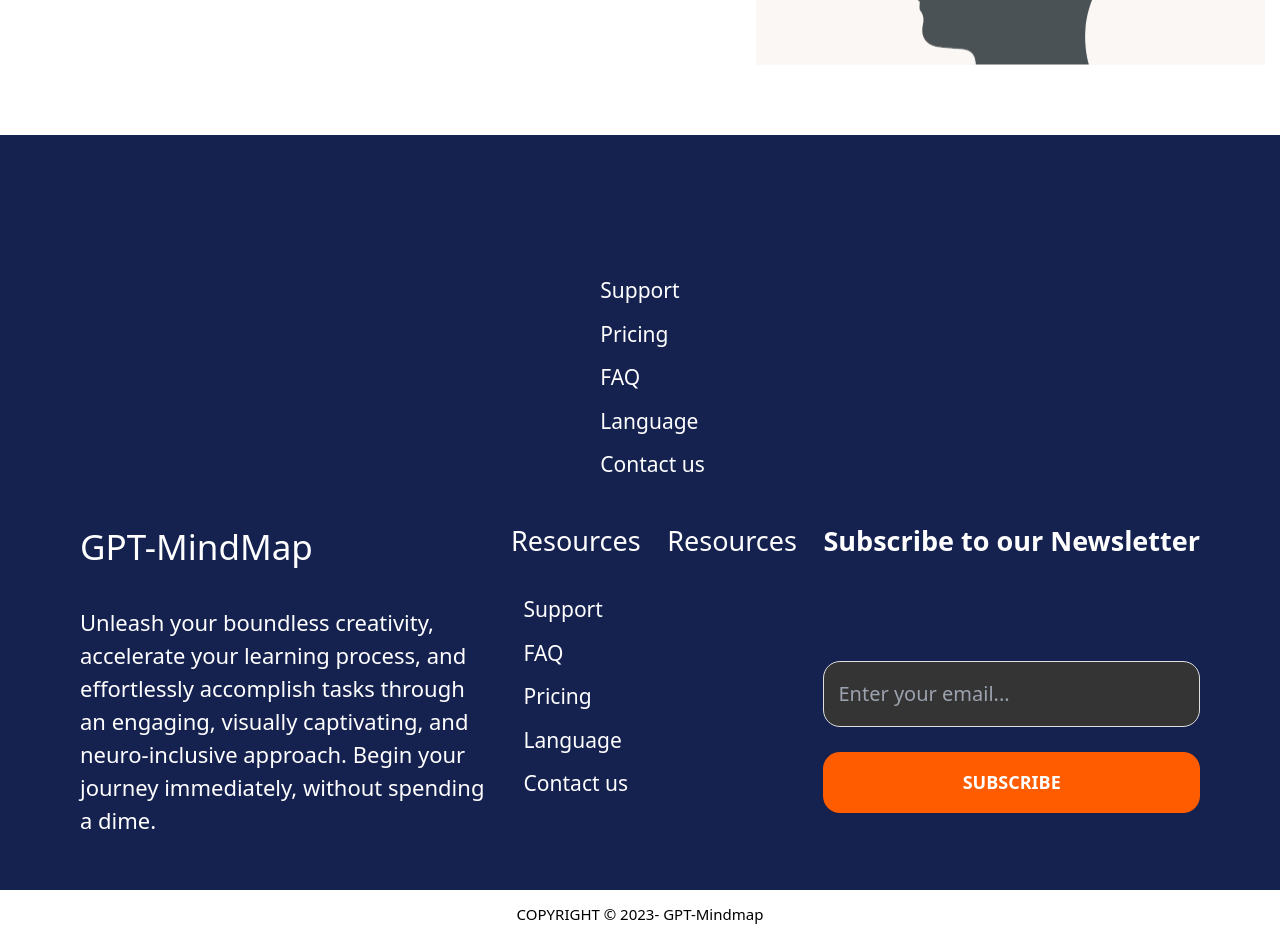
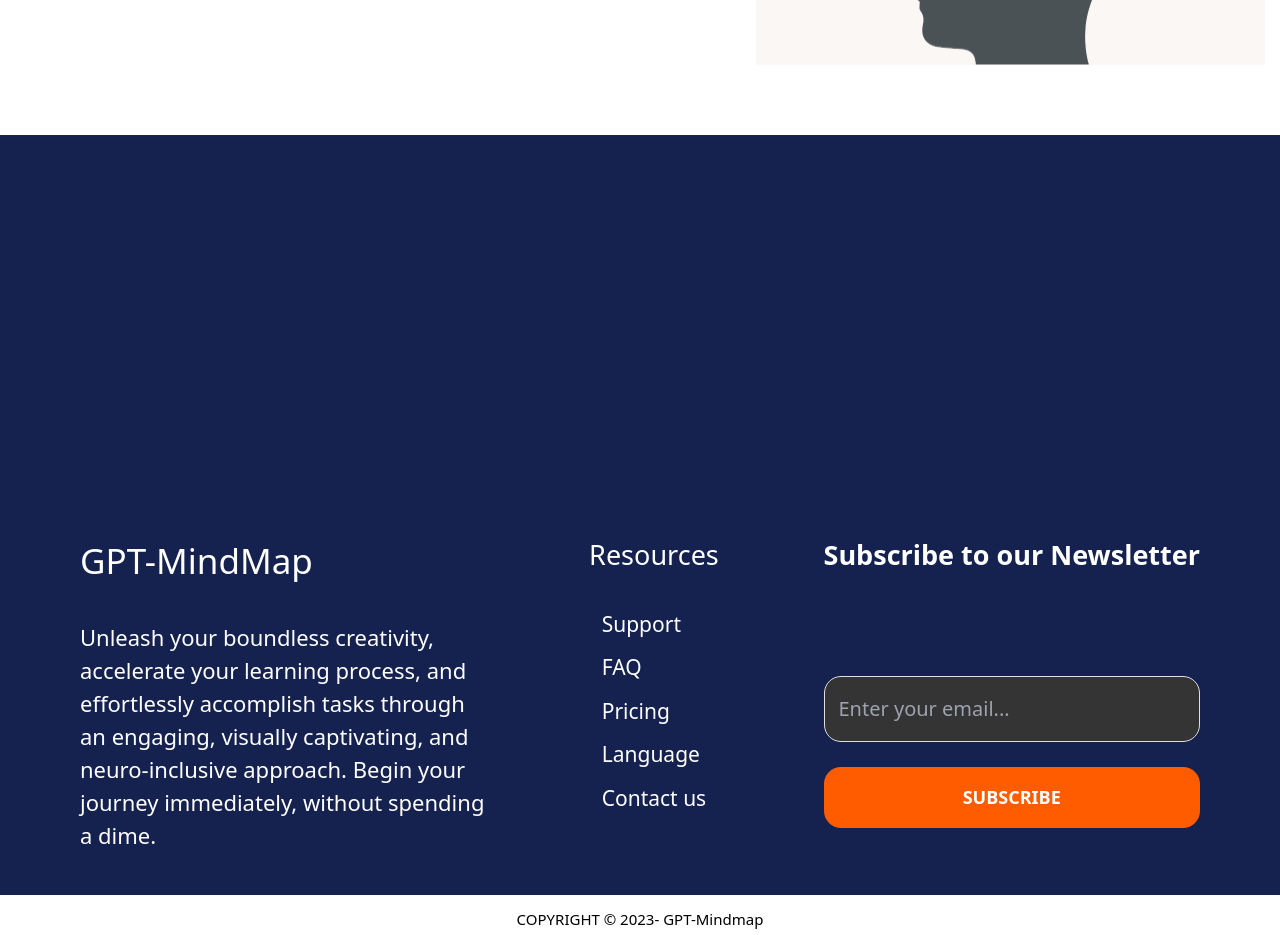
Before and after one commit to MuhammadArslanKhan96/trailochat, a Next.js app: page / in a window 1280 px wide. Shown: the part 6360-7295 px from the top of the page. Built offline with nearby package versions, Linux system fonts and the light colour scheme.

Commit message:
fix:Footer changed figma

```diff
--- a/pages/components/Footer.jsx
+++ b/pages/components/Footer.jsx
@@ -3,8 +3,8 @@
 const Footer = () => {
   return (
     <>
-      <div className="bg-[#152250] pt-[100px] pb-[20px]">
-        <div className="flex flex-col items-center  py-[40px]   justify-center self-center">
+      <div className="bg-[#152250] pt-[400px] pb-[10px]">
+        {/* <div className="flex flex-col items-center  py-[40px]   justify-center self-center">
           <div className="flex flex-col ml-[25px] gap-y-3 text-[#ffffff] text-[21px] font-light">
             <p>Support</p>
             <p>Pricing</p>
@@ -12,7 +12,7 @@
             <p>Language</p>
             <p>Contact us</p>
           </div>
-        </div>
+        </div> */}
         <div className="flex justify-between px-[80px]">
           <div className="flex flex-col ">
             <p className="font-normal  text-[35px] text-[#FFF]">
@@ -39,9 +39,9 @@
               </div>
             </div>
           </div>
-          <div className="flex flex-col font-medium text-[27px] text-[#FFF]">
+          {/* <div className="flex flex-col font-medium text-[27px] text-[#FFF]">
             Resources
-          </div>
+          </div> */}
           <div className="flex flex-col  ">
             <p className="font-bold text-[27px] text-[#FFF]">
               {" "}
```
